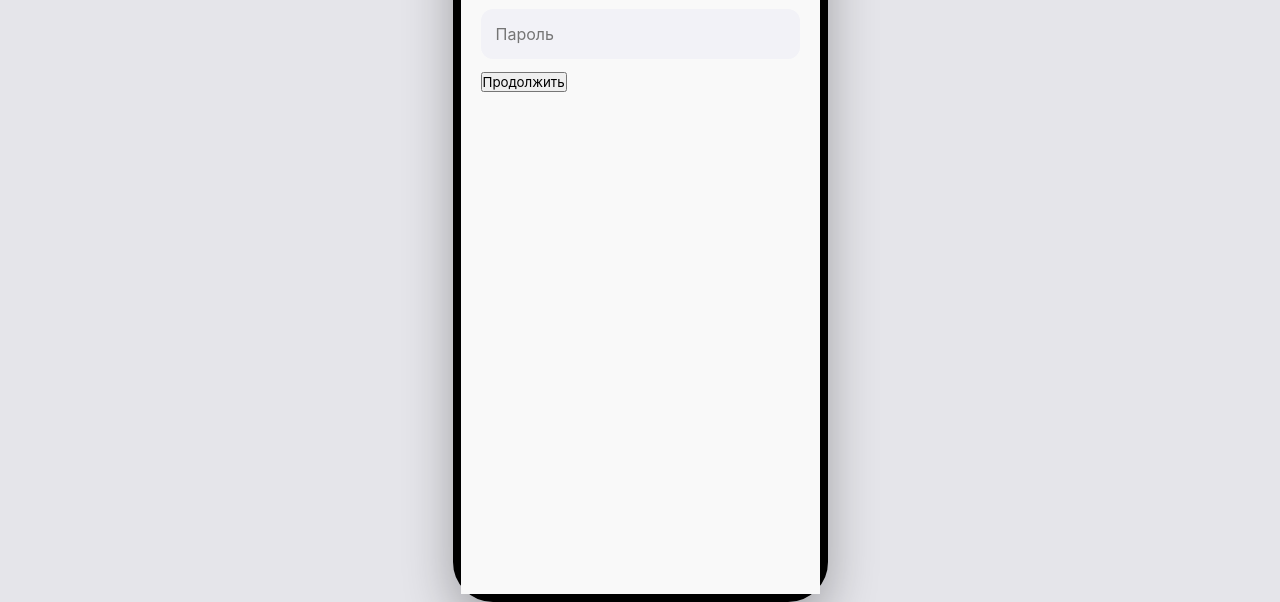
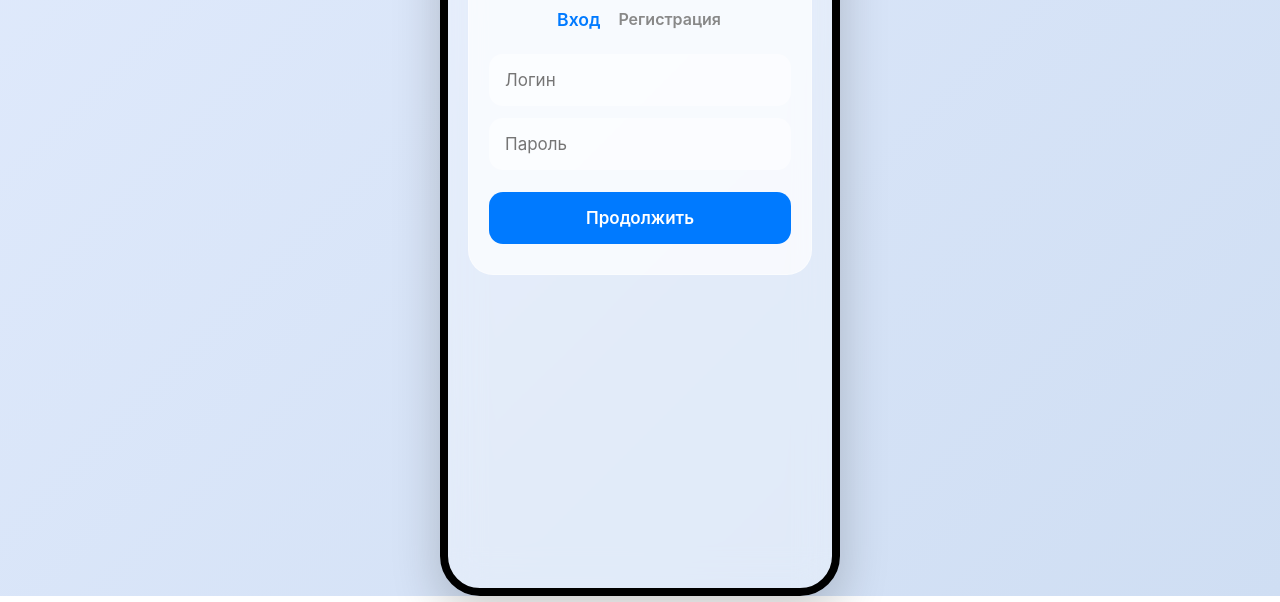
Before and after one commit to hellishhell/voxa-mini, a website: page public/index.html in a window 1280 px wide. Shown: the part 204-806 px from the top of the page. Drawn offline with nearby package versions, Linux system fonts and the light colour scheme; no server answers.

Commit message:
Update style.css

```diff
--- a/public/style.css
+++ b/public/style.css
@@ -1,73 +1,141 @@
 :root {
-    --blue: #007AFF;
-    --red: #FF3B30;
-    --gray: #F2F2F7;
-    --white: #FFFFFF;
+    --ios-blue: #007AFF;
+    --glass: rgba(255, 255, 255, 0.7);
+    --bg-gradient: linear-gradient(135deg, #e0eafc 0%, #cfdef3 100%);
 }
 
-* { box-sizing: border-box; margin: 0; padding: 0; font-family: -apple-system, sans-serif; }
+* {
+    box-sizing: border-box;
+    font-family: -apple-system, BlinkMacSystemFont, "Segoe UI", Roboto, Helvetica, Arial, sans-serif;
+    -webkit-tap-highlight-color: transparent;
+}
 
 body {
-    height: 100vh; width: 100vw; background: #E5E5EA;
-    display: flex; justify-content: center; align-items: center; overflow: hidden;
+    margin: 0;
+    height: 100vh;
+    width: 100vw;
+    display: flex;
+    justify-content: center;
+    align-items: center;
+    background: var(--bg-gradient);
+    overflow: hidden;
 }
 
+/* Главный контейнер приложения */
 #voxa {
-    width: 100%; height: 100%; background: #F9F9F9; position: relative;
+    width: 100%;
+    height: 100%;
+    background: rgba(255,255,255,0.3);
+    backdrop-filter: blur(20px);
+    -webkit-backdrop-filter: blur(20px);
+    position: relative;
+    display: flex;
+    flex-direction: column;
 }
 
 @media (min-width: 420px) {
-    #voxa { width: 375px; height: 812px; border-radius: 40px; border: 8px solid #000; box-shadow: 0 20px 50px rgba(0,0,0,0.3); }
+    #voxa {
+        width: 400px;
+        height: 800px;
+        border-radius: 40px;
+        border: 8px solid #000;
+        box-shadow: 0 20px 50px rgba(0,0,0,0.2);
+    }
 }
 
-.view { position: absolute; inset: 0; display: none; flex-direction: column; padding: 20px; padding-top: 60px; background: inherit; }
+/* Общие стили для экранов (View) */
+.view {
+    display: none;
+    flex-direction: column;
+    height: 100%;
+    width: 100%;
+    position: absolute;
+    top: 0; left: 0;
+    padding: 20px;
+    animation: fadeIn 0.3s ease;
+}
 .view.active { display: flex; }
 
-/* АВТОРИЗАЦИЯ */
-.auth-box {
-    margin-top: 20px; padding: 30px 20px; border-radius: 30px;
-    background: var(--white); text-align: center; box-shadow: 0 4px 15px rgba(0,0,0,0.05);
-}
-.auth-tabs { display: flex; justify-content: center; gap: 25px; margin-bottom: 30px; }
-.tab { font-weight: 600; color: #BCBCBC; cursor: pointer; font-size: 18px; }
-.tab.active { color: var(--blue); border-bottom: 2px solid var(--blue); }
-
-.ios-input {
-    width: 100%; height: 50px; background: var(--gray); border: none;
-    border-radius: 12px; padding: 0 15px; margin-bottom: 12px; font-size: 16px; outline: none;
-}
-.ios-btn-main {
-    width: 100%; height: 50px; background: var(--blue); color: #fff;
-    border: none; border-radius: 12px; font-weight: 600; font-size: 17px; margin-top: 10px;
+/* Карточка авторизации */
+.auth-card {
+    margin-top: 60px;
+    padding: 30px 20px;
+    background: var(--glass);
+    border-radius: 25px;
+    text-align: center;
+    border: 1px solid rgba(255,255,255,0.4);
 }
 
-/* ГЛАВНЫЙ ЭКРАН */
-.main-header { display: flex; justify-content: space-between; align-items: center; margin-bottom: 20px; }
-.ios-search { width: 100%; height: 40px; background: var(--gray); border: none; border-radius: 10px; padding: 0 15px; margin-bottom: 15px; }
+h1 { font-size: 34px; font-weight: 800; margin-bottom: 30px; letter-spacing: -1px; }
 
-/* АВАТАРКИ */
-.av-circle-main { width: 45px; height: 45px; border-radius: 50%; background-color: #DDD; background-size: cover; display: flex; align-items: center; justify-content: center; color: #fff; }
-.av-circle-lg { width: 100px; height: 100px; border-radius: 50%; margin: 0 auto 15px; background-size: cover; display: flex; align-items: center; justify-content: center; color: #fff; font-size: 30px; background-color: #CCC; border: 3px solid #fff; }
-.av-circle-sm { width: 34px; height: 34px; border-radius: 50%; background-size: cover; }
+.auth-tabs { display: flex; justify-content: center; gap: 20px; margin-bottom: 25px; }
+.auth-tabs span { font-weight: 600; color: #888; cursor: pointer; transition: 0.2s; }
+.auth-tabs span.active { color: var(--ios-blue); transform: scale(1.1); }
 
-/* МОДАЛКА (ФИКС) */
-.modal-overlay {
-    position: absolute; inset: 0; background: rgba(0,0,0,0.15);
-    backdrop-filter: blur(20px); -webkit-backdrop-filter: blur(20px);
-    z-index: 999; display: flex; justify-content: center; align-items: center;
+/* Инпуты как в iOS */
+.ios-input {
+    width: 100%;
+    padding: 16px;
+    margin-bottom: 12px;
+    border-radius: 14px;
+    border: none;
+    background: rgba(255,255,255,0.5);
+    font-size: 17px;
+    outline: none;
+    transition: 0.2s;
 }
-.modal-card {
-    width: 280px; padding: 25px; border-radius: 30px; background: var(--white);
-    text-align: center; box-shadow: 0 20px 40px rgba(0,0,0,0.1);
+.ios-input:focus { background: #fff; box-shadow: 0 0 0 3px rgba(0,122,255,0.2); }
+
+/* Убираем желтый цвет автозаполнения */
+input:-webkit-autofill {
+    -webkit-box-shadow: 0 0 0 30px white inset !important;
 }
-.profile-name-row { display: flex; align-items: center; justify-content: center; gap: 10px; margin: 15px 0 25px; }
-#prof-user-label { font-size: 20px; font-weight: 700; }
-.btn-edit { background: #E5E5EA; border: none; width: 30px; height: 30px; border-radius: 50%; cursor: pointer; }
 
-.modal-actions { display: flex; flex-direction: column; gap: 10px; width: 100%; }
-.btn-danger { width: 100%; padding: 12px; border: 1px solid #FF3B3022; color: var(--red); background: #fff; border-radius: 12px; font-weight: 600; font-size: 16px; }
-.btn-secondary { width: 100%; padding: 12px; border: none; background: var(--blue); color: #fff; border-radius: 12px; font-weight: 600; font-size: 16px; }
+.ios-btn {
+    width: 100%;
+    background: var(--ios-blue);
+    color: white;
+    border: none;
+    padding: 16px;
+    border-radius: 14px;
+    font-size: 17px;
+    font-weight: 600;
+    cursor: pointer;
+    margin-top: 10px;
+}
+.ios-btn:active { opacity: 0.8; transform: scale(0.98); }
 
-.btn-change-photo { color: var(--blue); font-size: 14px; cursor: pointer; display: block; }
+/* Шапка и аватара */
+.ios-header { display: flex; justify-content: space-between; align-items: center; margin-bottom: 20px; padding-top: 10px; }
+.avatar-circle {
+    width: 45px; height: 45px; border-radius: 50%;
+    background: #ccc; display: flex; align-items: center; justify-content: center;
+    color: white; font-weight: bold; background-size: cover;
+}
+
+/* Списки */
+.scroll-area { flex: 1; overflow-y: auto; padding-right: 5px; }
+.contact-item {
+    display: flex; align-items: center; gap: 15px;
+    padding: 15px; background: var(--glass);
+    border-radius: 20px; margin-bottom: 10px;
+    cursor: pointer;
+}
+
+/* Чат пузырьки */
+.msg { margin: 5px 0; padding: 10px 16px; border-radius: 20px; max-width: 75%; font-size: 16px; line-height: 1.4; }
+.msg.my { align-self: flex-end; background: var(--ios-blue); color: white; border-bottom-right-radius: 4px; }
+.msg.their { align-self: flex-start; background: #fff; border-bottom-left-radius: 4px; }
+
+/* Панель ввода */
+.input-container {
+    background: var(--glass);
+    padding: 10px 15px;
+    border-radius: 30px;
+    margin-top: 10px;
+}
+.input-row-v2 { display: flex; align-items: center; gap: 10px; }
+.input-row-v2 input { flex: 1; background: transparent; border: none; padding: 10px; font-size: 16px; outline: none; }
 
 .hidden { display: none !important; }
+@keyframes fadeIn { from { opacity: 0; transform: translateY(5px); } to { opacity: 1; transform: translateY(0); } }
```
